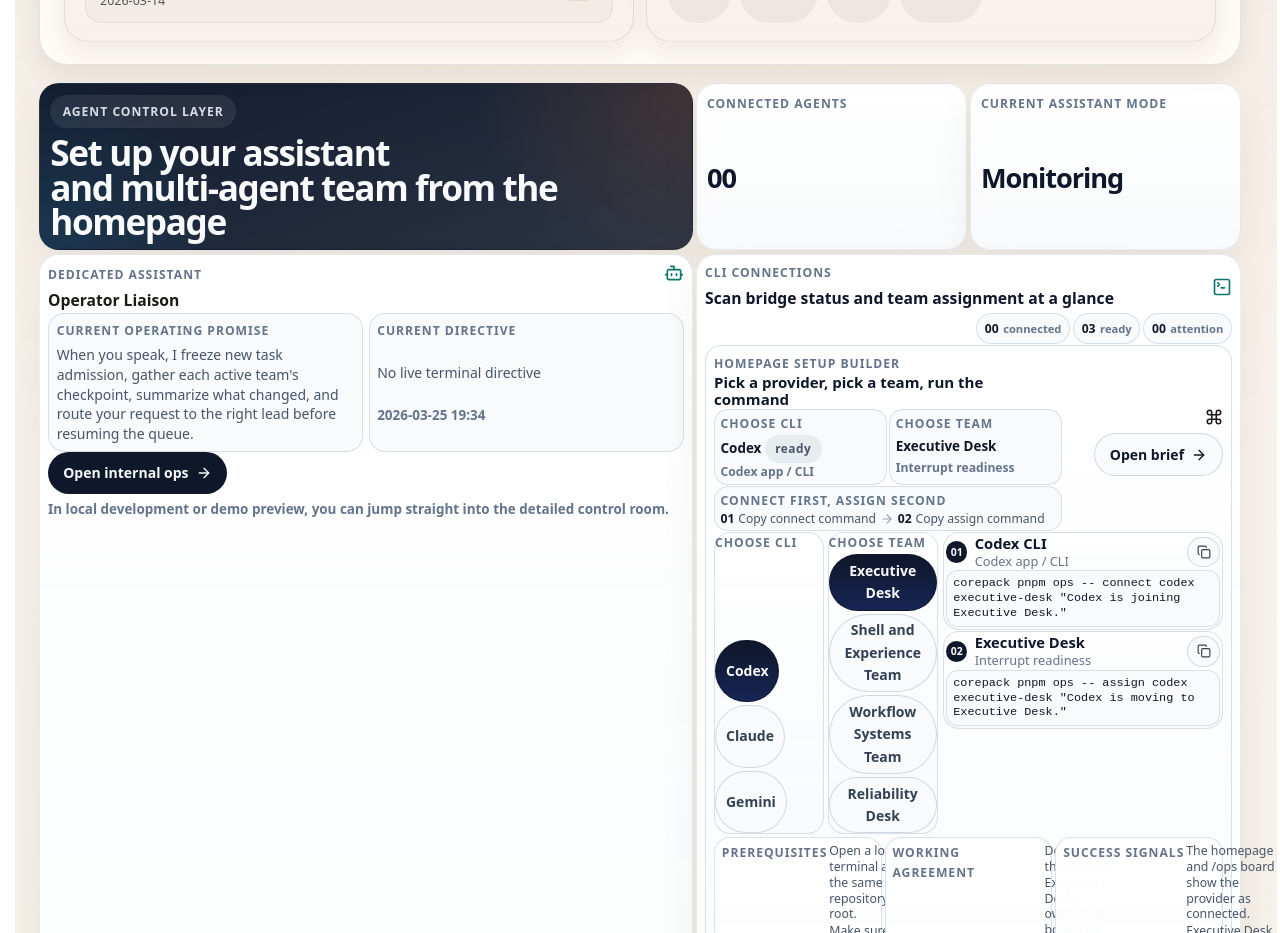
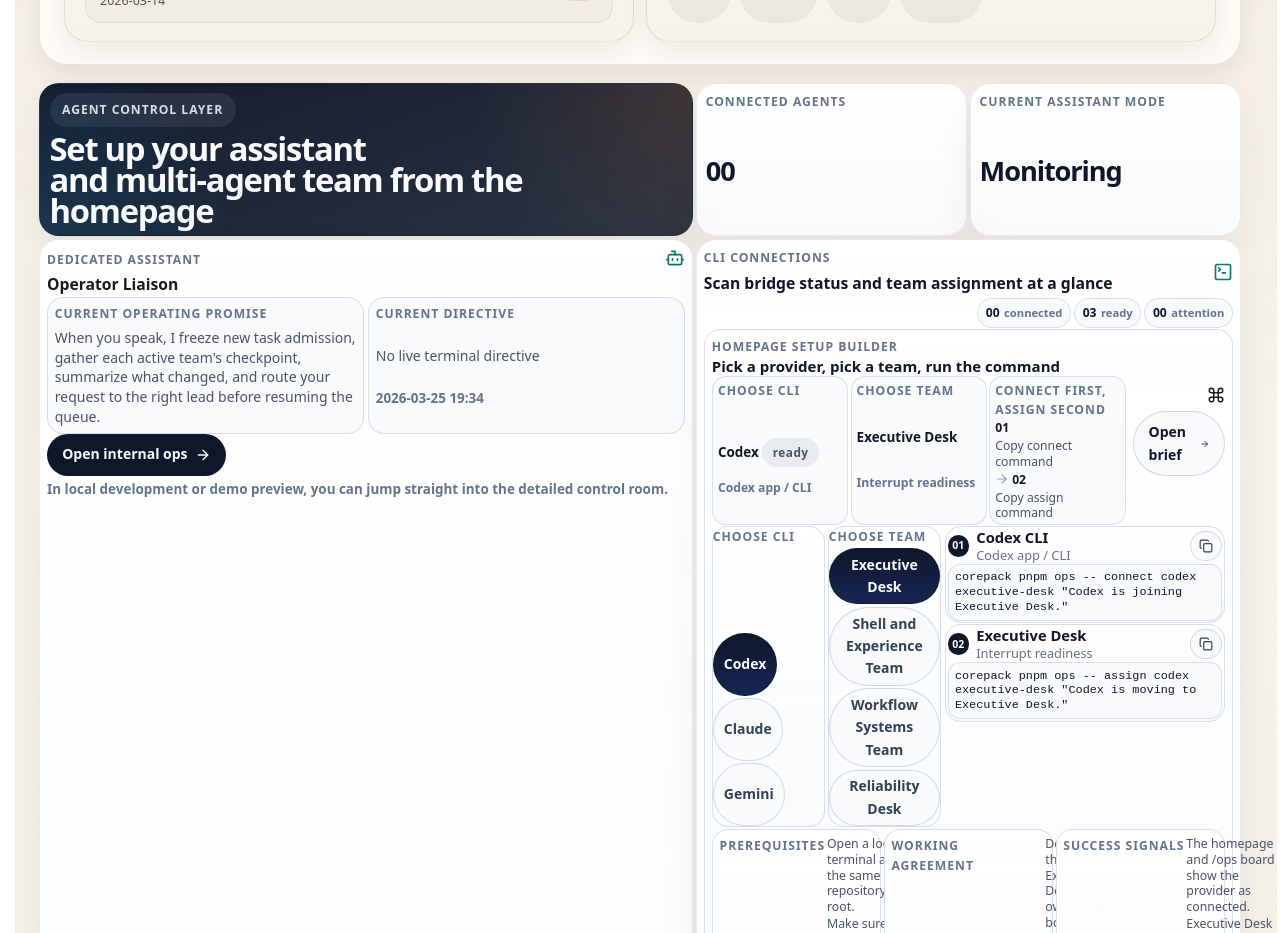
Before and after one commit to GongJae00/research-pages, a Next.js app in the folder apps/web/: page /en in a window 1280 px wide. Shown: the part 1480-2413 px from the top of the page. Built offline with nearby package versions, Linux system fonts and the light colour scheme; no server answers.

Commit message:
Autonomy batch 1407: shell-experience

```diff
--- a/apps/web/src/app/[locale]/page.tsx
+++ b/apps/web/src/app/[locale]/page.tsx
@@ -502,7 +502,7 @@ export default async function LocaleRoot({ params }: Props) {
         </article>
       </section>
 
-      <section className="rp-section" id="agent-control">
+      <section className="rp-section" id="agent-control" style={{ gap: "12px" }}>
         <HomepageAgentControlSection
           initialSnapshot={opsSnapshot}
           locale={resolvedLocale}
--- a/apps/web/src/components/homepage-agent-control-section.module.css
+++ b/apps/web/src/components/homepage-agent-control-section.module.css
@@ -1,6 +1,6 @@
 .shell {
   display: grid;
-  gap: 0.28rem;
+  gap: 0.22rem;
 }
 
 .header,
@@ -17,7 +17,7 @@
 .setupNotesGrid,
 .setupSelectionRow {
   display: grid;
-  gap: 0.2rem;
+  gap: 0.16rem;
 }
 
 .header,
@@ -42,7 +42,7 @@
 }
 
 .lead {
-  padding: 0.64rem;
+  padding: 0.56rem 0.6rem;
   background:
     radial-gradient(circle at top right, rgba(249, 115, 22, 0.14), transparent 32%),
     radial-gradient(circle at left bottom, rgba(14, 165, 233, 0.14), transparent 28%),
@@ -68,10 +68,10 @@
 }
 
 .title {
-  margin: 0.42rem 0 0;
+  margin: 0.34rem 0 0;
   white-space: pre-line;
-  font-size: clamp(1.65rem, 3vw, 2.2rem);
-  line-height: 0.98;
+  font-size: clamp(1.55rem, 2.7vw, 2.05rem);
+  line-height: 0.95;
   letter-spacing: -0.04em;
 }
 
@@ -88,8 +88,8 @@
 
 .summaryCard {
   display: grid;
-  gap: 0.24rem;
-  padding: 0.62rem;
+  gap: 0.18rem;
+  padding: 0.5rem 0.56rem;
 }
 
 .summaryCard strong {
@@ -111,7 +111,7 @@
 .teamFlowCard,
 .setupBuilderCard,
 .copyCard {
-  padding: 0.5rem;
+  padding: 0.44rem;
 }
 
 .cardHead,
@@ -161,11 +161,11 @@
 .heroInfoGrid {
   display: grid;
   grid-template-columns: repeat(2, minmax(0, 1fr));
-  gap: 0.32rem;
+  gap: 0.24rem;
 }
 
 .heroInfoGrid .infoBlock {
-  padding: 0.42rem 0.48rem;
+  padding: 0.34rem 0.42rem;
   border: 1px solid rgba(203, 213, 225, 0.72);
   border-radius: 16px;
   background: rgba(248, 250, 252, 0.9);
@@ -189,7 +189,7 @@
 
 .actionRow {
   display: grid;
-  gap: 0.3rem;
+  gap: 0.2rem;
 }
 
 .primaryLink {
@@ -260,7 +260,7 @@
 
 .setupTitleBlock {
   display: grid;
-  gap: 0.04rem;
+  gap: 0.06rem;
 }
 
 .setupTitleBlock h4 {
@@ -320,29 +320,25 @@
   gap: 0.18rem;
 }
 
-.setupCompactRow {
+.setupSummaryStrip {
   display: grid;
-  gap: 0.08rem;
-  margin-top: 0.01rem;
+  grid-template-columns: repeat(3, minmax(0, 1fr));
+  gap: 0.14rem;
+  margin-top: 0.02rem;
 }
 
-.setupScanRow {
+.setupSummaryItem,
+.sequencePill {
   display: grid;
-  grid-template-columns: repeat(2, minmax(0, 1fr));
-  gap: 0.18rem;
-}
-
-.scanPill {
-  display: grid;
-  gap: 0.06rem;
+  gap: 0.05rem;
   min-width: 0;
-  padding: 0.24rem 0.34rem;
+  padding: 0.22rem 0.32rem;
   border: 1px solid rgba(203, 213, 225, 0.72);
   border-radius: 14px;
   background: rgba(248, 250, 252, 0.92);
 }
 
-.scanPill strong {
+.setupSummaryItem strong {
   color: #0f172a;
   font-size: 0.84rem;
   line-height: 1.15;
@@ -363,20 +359,11 @@
   line-height: 1.3;
 }
 
-.sequencePill {
-  display: grid;
-  gap: 0.06rem;
-  padding: 0.22rem 0.34rem;
-  border: 1px solid rgba(203, 213, 225, 0.72);
-  border-radius: 14px;
-  background: rgba(248, 250, 252, 0.92);
-}
-
 .sequenceSteps {
   display: flex;
   flex-wrap: wrap;
   align-items: center;
-  gap: 0.24rem;
+  gap: 0.18rem;
   color: #475569;
   font-size: 0.76rem;
   line-height: 1.25;
@@ -437,7 +424,7 @@
 
 .setupCommands {
   margin-top: 0.02rem;
-  gap: 0.08rem;
+  gap: 0.06rem;
 }
 
 .providerSummaryBar {
@@ -506,14 +493,14 @@
 
 .setupPicker {
   display: grid;
-  gap: 0.12rem;
+  gap: 0.1rem;
   padding: 0;
 }
 
 .optionRow {
   display: flex;
   flex-wrap: wrap;
-  gap: 0.18rem;
+  gap: 0.16rem;
 }
 
 .optionButton,
@@ -551,7 +538,7 @@
 .copyCard {
   display: grid;
   gap: 0.06rem;
-  padding: 0.12rem;
+  padding: 0.1rem;
 }
 
 .copyHead {
@@ -650,7 +637,7 @@
   .setupBuilderCard {
     grid-template-columns: minmax(0, 1.18fr) minmax(280px, 0.82fr);
     align-items: start;
-    column-gap: 0.32rem;
+    column-gap: 0.24rem;
   }
 
   .setupHeader,
@@ -810,8 +797,7 @@
   .heroInfoGrid,
   .providerMeta,
   .setupRail,
-  .setupScanRow,
-  .setupCompactRow,
+  .setupSummaryStrip,
   .setupPickerGrid,
   .setupCommands,
   .setupNotesGrid {
--- a/apps/web/src/components/homepage-agent-control-section.tsx
+++ b/apps/web/src/components/homepage-agent-control-section.tsx
@@ -384,9 +384,8 @@ export function HomepageAgentControlSection({
               <div className={styles.setupTitleBlock}>
                 <span className={styles.metaLabel}>{copy.setupBuilderLabel}</span>
                 <h4>{copy.setupBuilderTitle}</h4>
-                <div className={styles.setupCompactRow}>
-                  <div className={styles.setupScanRow}>
-                    <div className={styles.scanPill}>
+                <div className={styles.setupSummaryStrip}>
+                  <div className={styles.setupSummaryItem}>
                     <span className={styles.metaLabel}>{copy.chooseProvider}</span>
                     <div className={styles.scanPillValue}>
                       <strong>{selectedProvider?.label ?? "-"}</strong>
@@ -400,11 +399,10 @@ export function HomepageAgentControlSection({
                     </div>
                     <span className={styles.digestMeta}>{selectedProvider?.cliName ?? "-"}</span>
                   </div>
-                    <div className={styles.scanPill}>
+                  <div className={styles.setupSummaryItem}>
                     <span className={styles.metaLabel}>{copy.chooseTeam}</span>
                     <strong>{selectedTeam?.name ?? "-"}</strong>
                     <span className={styles.digestMeta}>{selectedTeam?.lane ?? "-"}</span>
-                    </div>
                   </div>
                   <div className={styles.sequencePill}>
                     <span className={styles.metaLabel}>{copy.commandOrder}</span>
```
Lines whose indentation alone changed are shown as unchanged.
